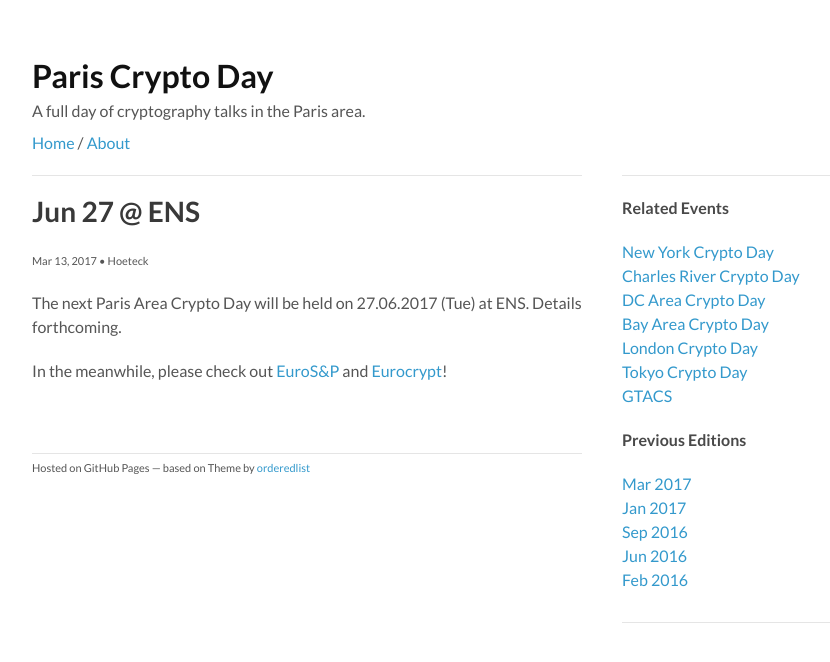
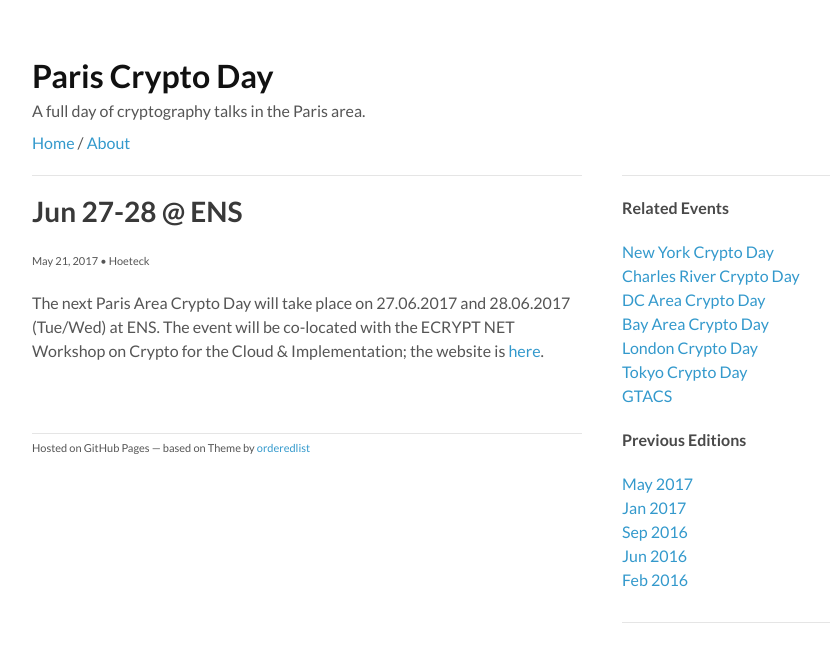
Before and after one commit to pariscryptoday/pariscryptoday.github.io, a Jekyll site: the page built from _posts/2017-03-17-fifth.md, in a window 1280 px wide. Shown: the top 662 px of the page, without its empty margins (178-1008 px from the left). Built offline with Jekyll 4.4.1, drawn with Linux system fonts in a browser that asks for light colours.

Commit message:
Update 2017-03-17-fifth.md

```diff
--- a/_posts/2017-03-17-fifth.md
+++ b/_posts/2017-03-17-fifth.md
@@ -1,11 +1,8 @@
 ---
 layout: post
-title:  "Jun 27 @ ENS"
+title:  "Jun 27-28 @ ENS"
 author: "Hoeteck"
-date:   2017-03-13 10:10:00
+date:   2017-05-21 10:10:00
 ---
 
-The next Paris Area Crypto Day will be held on 27.06.2017 (Tue) at
-ENS. Details forthcoming.
-
-In the meanwhile, please check out [EuroS&P](https://www.ieee-security.org/TC/EuroSP2017/) and [Eurocrypt](https://eurocrypt2017.di.ens.fr)!
+The next Paris Area Crypto Day will take place on 27.06.2017 and 28.06.2017 (Tue/Wed) at ENS. The event will be co-located with the ECRYPT NET Workshop on Crypto for the Cloud & Implementation; the website is [here](https://crypto-events.di.ens.fr/ecryptnet/).
```
